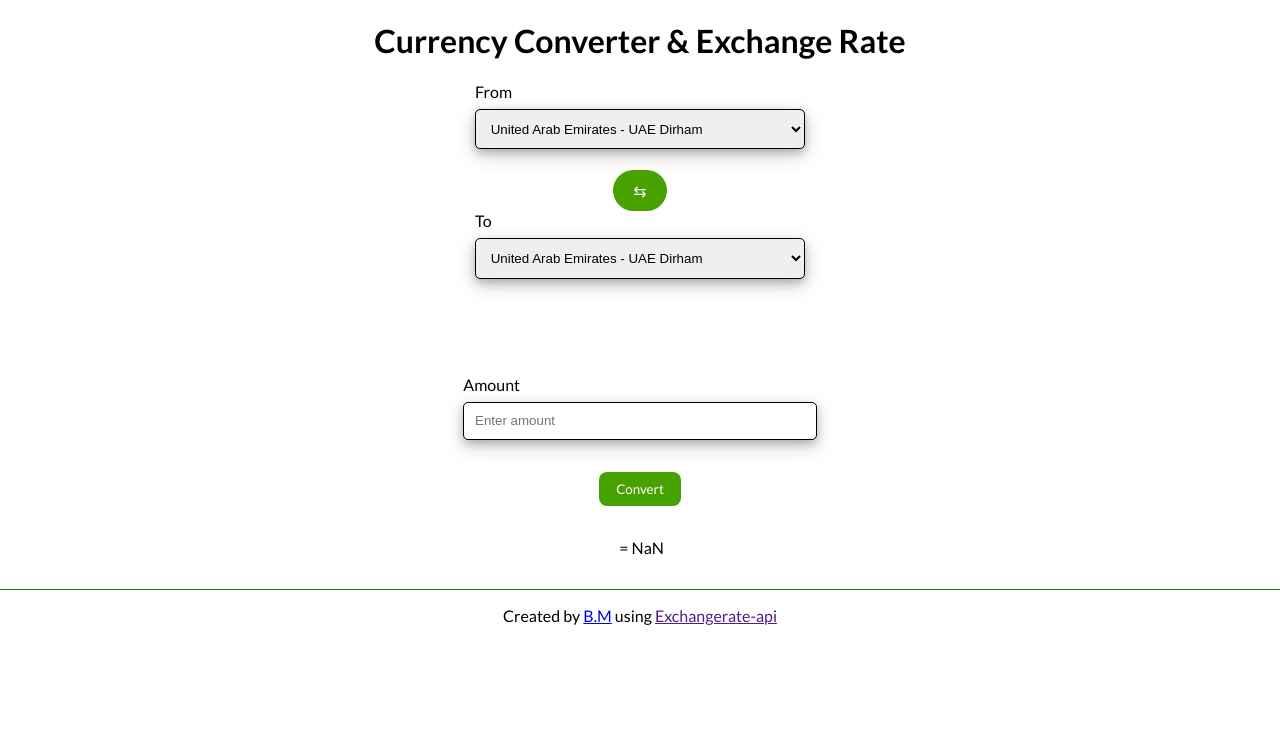
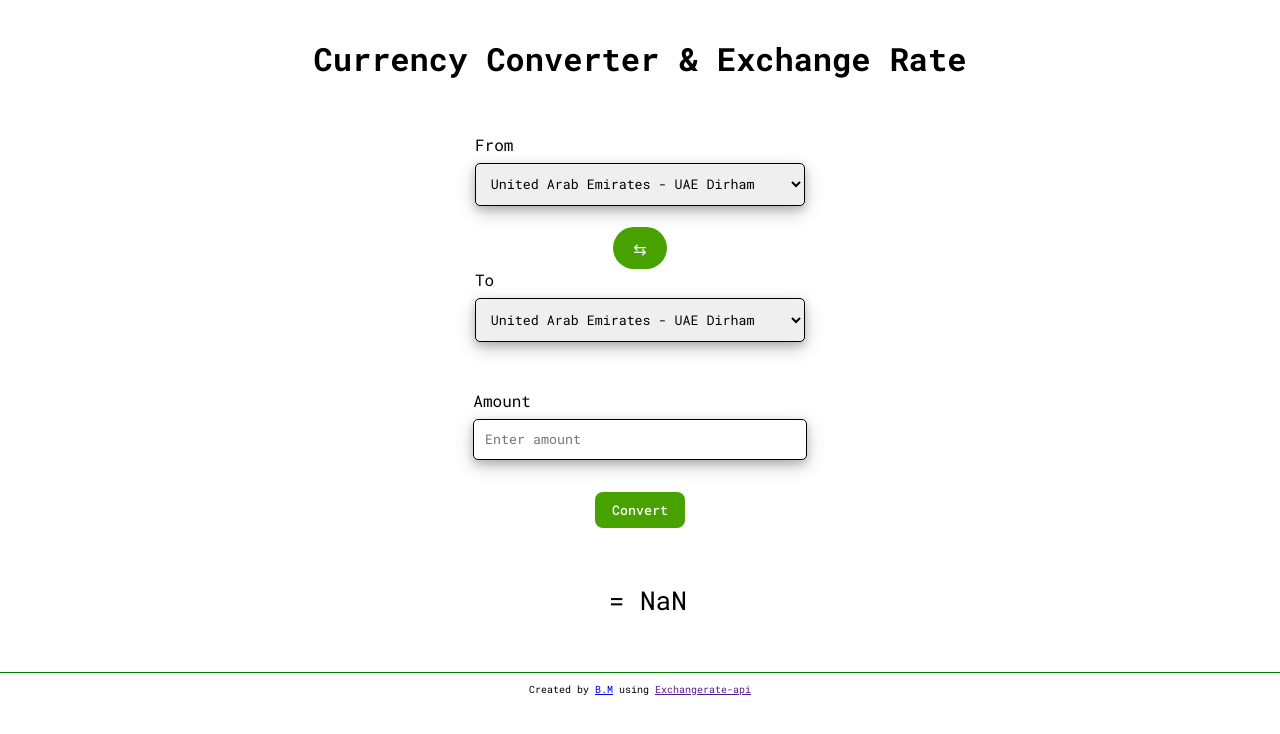
Before and after one commit to BeckieMorton/convert-it-currency, a React (Vite) app: page / in a window 1280 px wide. Shown: the top 734 px of the page. Built offline with nearby package versions, Linux system fonts and the light colour scheme.

Commit message:
finishing touches to styling round numbers changed font

```diff
--- a/index.html
+++ b/index.html
@@ -9,6 +9,12 @@
       href="https://fonts.googleapis.com/css2?family=Lato:ital,wght@0,100;0,300;0,400;0,700;0,900;1,100;1,300;1,400;1,700;1,900&display=swap"
       rel="stylesheet"
     />
+    <link rel="preconnect" href="https://fonts.googleapis.com" />
+    <link rel="preconnect" href="https://fonts.gstatic.com" crossorigin />
+    <link
+      href="https://fonts.googleapis.com/css2?family=Roboto+Mono:ital,wght@0,100..700;1,100..700&display=swap"
+      rel="stylesheet"
+    />
     <meta name="viewport" content="width=device-width, initial-scale=1.0" />
     <title>Convert It - Currency Converter and Exchange rates</title>
   </head>
--- a/src/components/Footer/Footer.module.css
+++ b/src/components/Footer/Footer.module.css
@@ -2,3 +2,7 @@
   text-align: center;
   border-top: 1px solid green;
 }
+
+.footerContainer p {
+  font-size: 10px;
+}
--- a/src/components/Header/Header.module.css
+++ b/src/components/Header/Header.module.css
@@ -1,3 +1,4 @@
 .headerContainer {
   text-align: center;
+  padding: 1em 1em 2em 1em;
 }
--- a/src/components/Result/Result.jsx
+++ b/src/components/Result/Result.jsx
@@ -55,8 +55,9 @@
         </p>
       </div>
       <div className={styles.resultsBox}>
-        <p>
-          {amount}&nbsp;{fromCurrency} = {Math.round(conversionRate * amount)}
+        <p className={styles.conversionTxt}>
+          {amount}&nbsp;{fromCurrency} =&nbsp;
+          {Number((conversionRate * amount).toFixed(2))}
           &nbsp;
           {toCurrency}
         </p>
--- a/src/components/Result/Result.module.css
+++ b/src/components/Result/Result.module.css
@@ -15,10 +15,15 @@
 }
 
 .resultsBox input {
-  width: 330px;
+  width: 310px;
 }
 
 .resultsBox label {
-  padding-top: 4em;
+  padding-top: 1em;
   padding-bottom: 0.5em;
 }
+
+.conversionTxt {
+  padding: 0.5em;
+  font-size: 26px;
+}
--- a/src/index.css
+++ b/src/index.css
@@ -1,7 +1,7 @@
 body {
   /* font-family: Inter, system-ui, Avenir, Helvetica, Arial, sans-serif; */
-  font-family: "Lato", sans-serif;
-
+  /* font-family: "Lato", sans-serif; */
+  font-family: "Roboto Mono", sans-serif;
   font-weight: 400;
   font-synthesis: none;
   text-rendering: optimizeLegibility;
@@ -33,6 +33,7 @@
   border-radius: 5px;
   border: 1px solid black;
   box-shadow: 0 4px 8px 0 rgba(0, 0, 0, 0.2), 0 6px 20px 0 rgba(0, 0, 0, 0.19);
+  font-family: "Roboto Mono", sans-serif;
 }
 
 select {
@@ -40,4 +41,5 @@
   border-radius: 5px;
   border: 1px solid black;
   box-shadow: 0 4px 8px 0 rgba(0, 0, 0, 0.2), 0 6px 20px 0 rgba(0, 0, 0, 0.19);
+  font-family: "Roboto Mono", sans-serif;
 }
```
